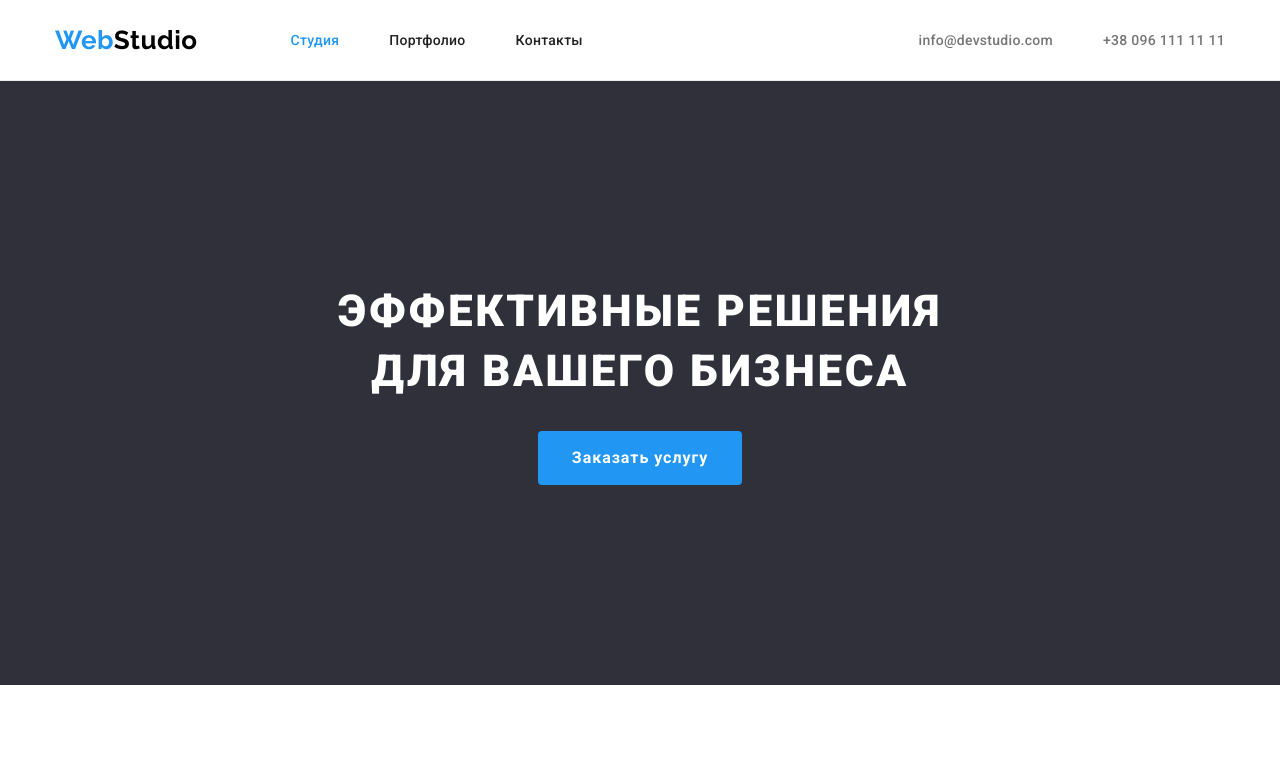
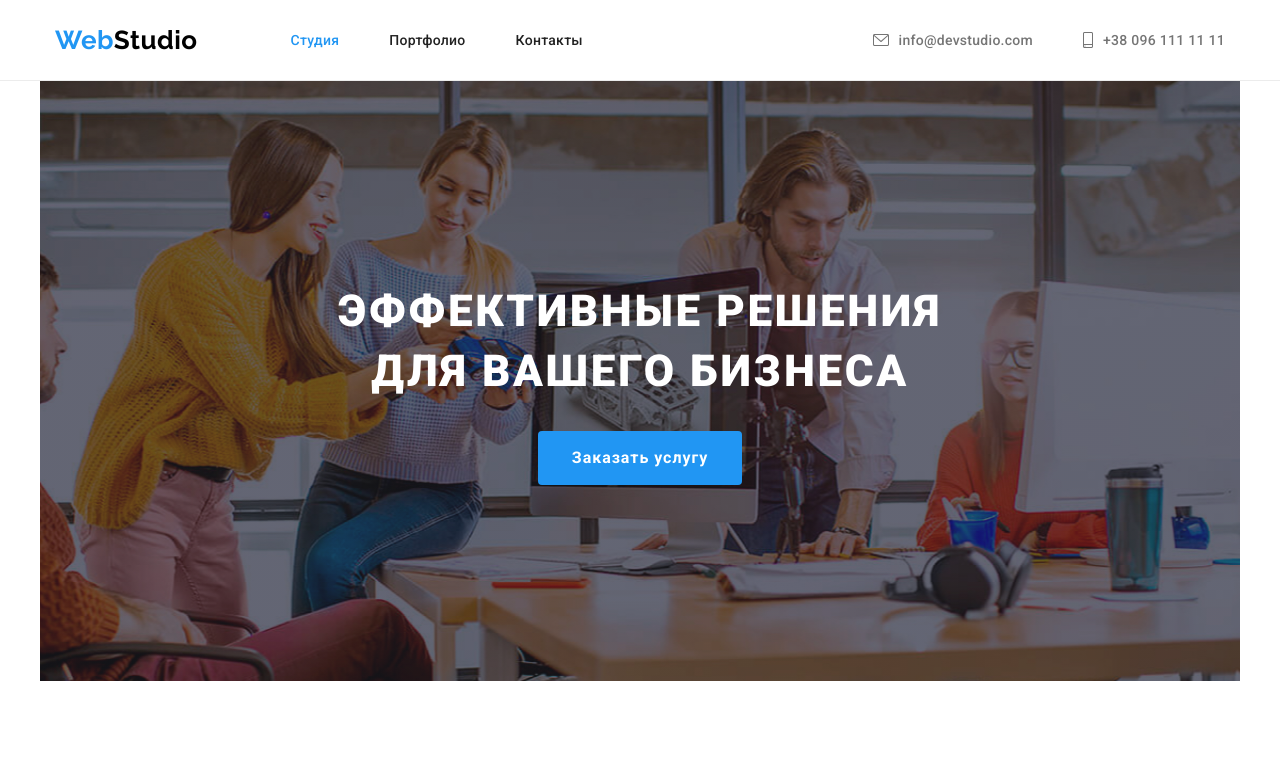
Before and after one commit to beligrous/goit-markup-hw-04, a plain HTML site: page index.html in a window 1280 px wide. Shown: the top 771 px of the page. Drawn offline with nearby package versions, Linux system fonts and the light colour scheme.

Commit message:
add header icons and hero bg-image

```diff
--- a/css/styles.css
+++ b/css/styles.css
@@ -99,7 +99,25 @@ ul {
   font-size: 14px;
   line-height: calc(16 / 14);
   letter-spacing: 0.02em;
-  display: block;
+  display: flex;
+}
+
+.icon-mail::before {
+  content: "";
+  align-self: center;
+  width: 16px;
+  height: 12px;
+  margin-right: 10px;
+  background-image: url("../images/icons/envelope.svg");
+}
+
+.icon-tel::before {
+  content: "";
+  align-self: center;
+  width: 10px;
+  height: 16px;
+  margin-right: 10px;
+  background-image: url("../images/icons/smartphone.svg");
 }
 
 .head-title:hover,
@@ -121,10 +139,20 @@ ul {
 
 /* Герой */
 
-.hero {
-  background: #2f303a;
+.hero > .container {
+  height: 600px;
+  max-width: 1600px;
+  background: #c4c4c4;
   padding: 200px 0;
   text-align: center;
+  background-image: linear-gradient(
+      to right,
+      rgba(47, 48, 58, 0.4),
+      rgba(47, 48, 58, 0.4)
+    ),
+    url("../images/icons/Img-bg-hero.jpg");
+  background-size: cover;
+  background-position: center;
 }
 
 .hero-title {
--- a/index.html
+++ b/index.html
@@ -42,12 +42,12 @@
         </nav>
         <ul class="head-list">
           <li class="list">
-            <a class="tel-mail link" href="mailto:info@devstudio.com"
+            <a class="tel-mail link icon-mail" href="mailto:info@devstudio.com"
               >info@devstudio.com</a
             >
           </li>
           <li class="list">
-            <a class="tel-mail link" href="tel:+380961111111"
+            <a class="tel-mail link icon-tel" href="tel:+380961111111"
               >+38 096 111 11 11</a
             >
           </li>
```
Also changed, not shown: portfolio.html (+2 -2 lines).
